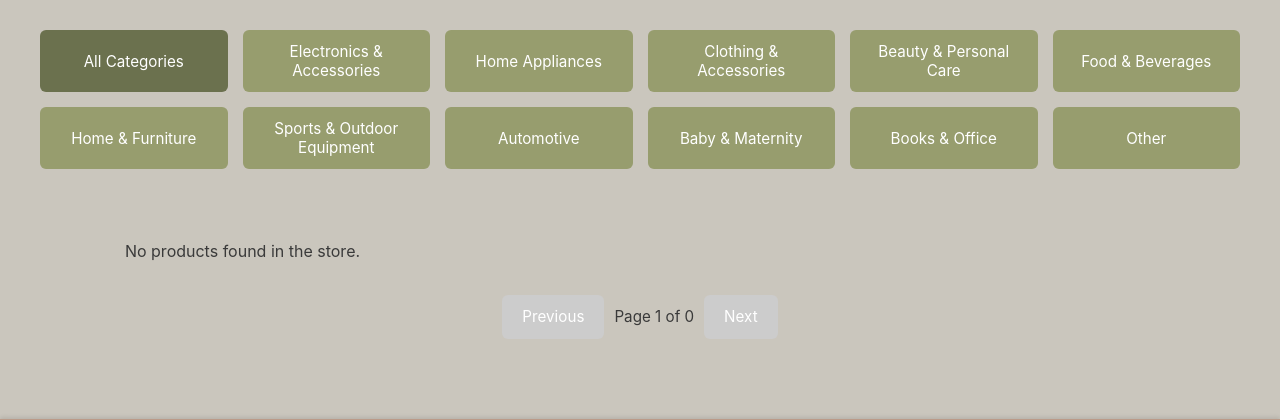
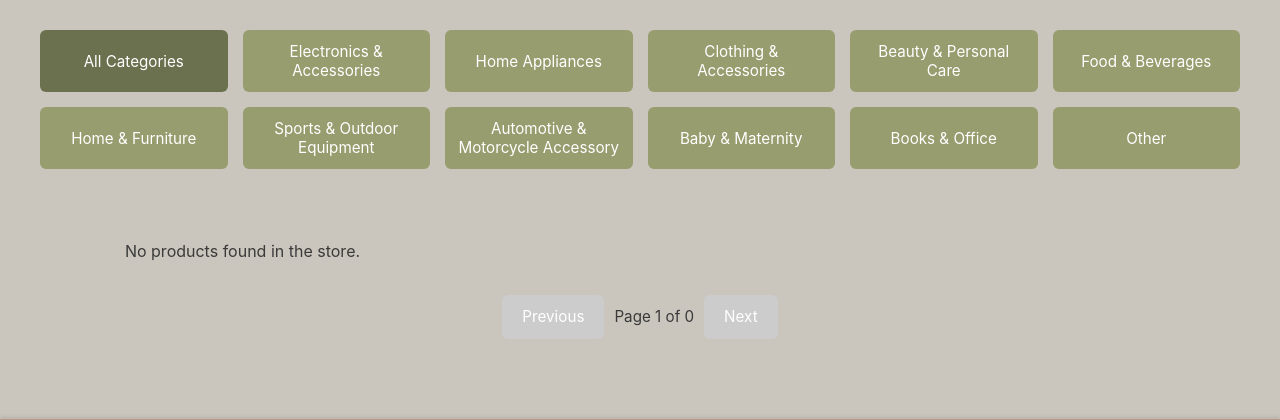
Before and after one commit to Tail42/product-web-demo, a PHP site: page / in a window 1280 px wide. Shown: the part 88-508 px from the top of the page. Run offline with PHP 8.4, Linux system fonts and the light colour scheme; data that the repository does not hold is empty.

Commit message:
alter category

```diff
--- a/index.php
+++ b/index.php
@@ -31,7 +31,7 @@ $valid_categories = [
     'Food & Beverages',
     'Home & Furniture',
     'Sports & Outdoor Equipment',
-    'Automotive',
+    ' Automotive & Motorcycle Accessory',
     'Baby & Maternity',
     'Books & Office',
     'Other'
@@ -168,7 +168,7 @@ if ($stmt) {
                 <button class="category-btn <?php echo $category === 'Food & Beverages' ? 'active' : ''; ?>" data-category="Food & Beverages">Food & Beverages</button>
                 <button class="category-btn <?php echo $category === 'Home & Furniture' ? 'active' : ''; ?>" data-category="Home & Furniture">Home & Furniture</button>
                 <button class="category-btn <?php echo $category === 'Sports & Outdoor Equipment' ? 'active' : ''; ?>" data-category="Sports & Outdoor Equipment">Sports & Outdoor Equipment</button>
-                <button class="category-btn <?php echo $category === 'Automotive' ? 'active' : ''; ?>" data-category="Automotive">Automotive</button>
+                <button class="category-btn <?php echo $category === ' Automotive & Motorcycle Accessory' ? 'active' : ''; ?>" data-category=" Automotive & Motorcycle Accessory"> Automotive & Motorcycle Accessory</button>
                 <button class="category-btn <?php echo $category === 'Baby & Maternity' ? 'active' : ''; ?>" data-category="Baby & Maternity">Baby & Maternity</button>
                 <button class="category-btn <?php echo $category === 'Books & Office' ? 'active' : ''; ?>" data-category="Books & Office">Books & Office</button>
                 <button class="category-btn <?php echo $category === 'Other' ? 'active' : ''; ?>" data-category="Other">Other</button>
```
Also changed, not shown: images/product/21/product_681c8c0ad34a6.png (deleted), images/product/21/product_681c8c0ad379c.png (deleted).
